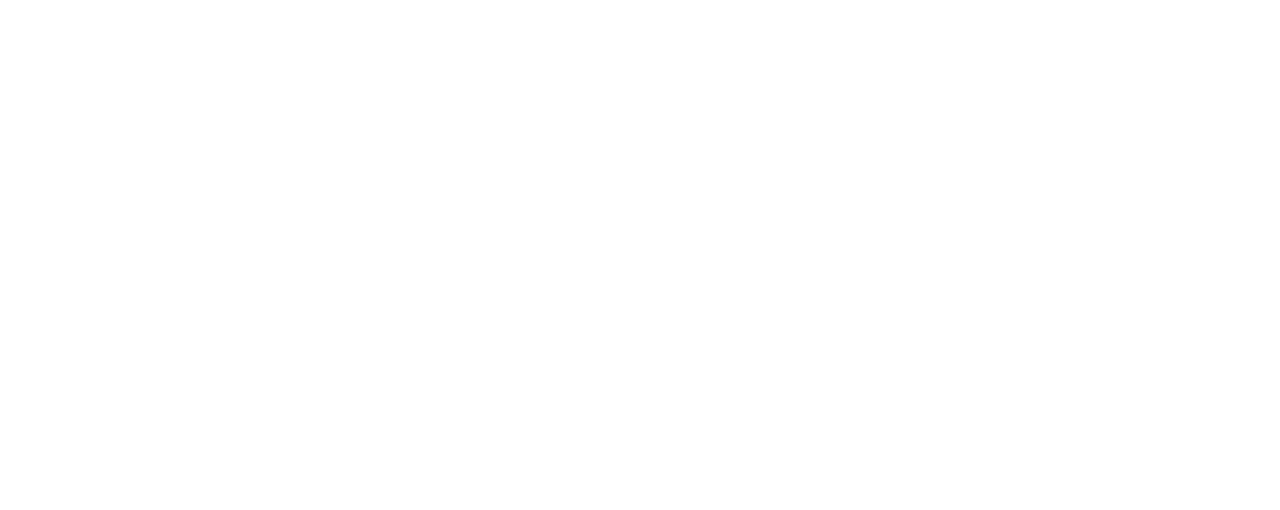
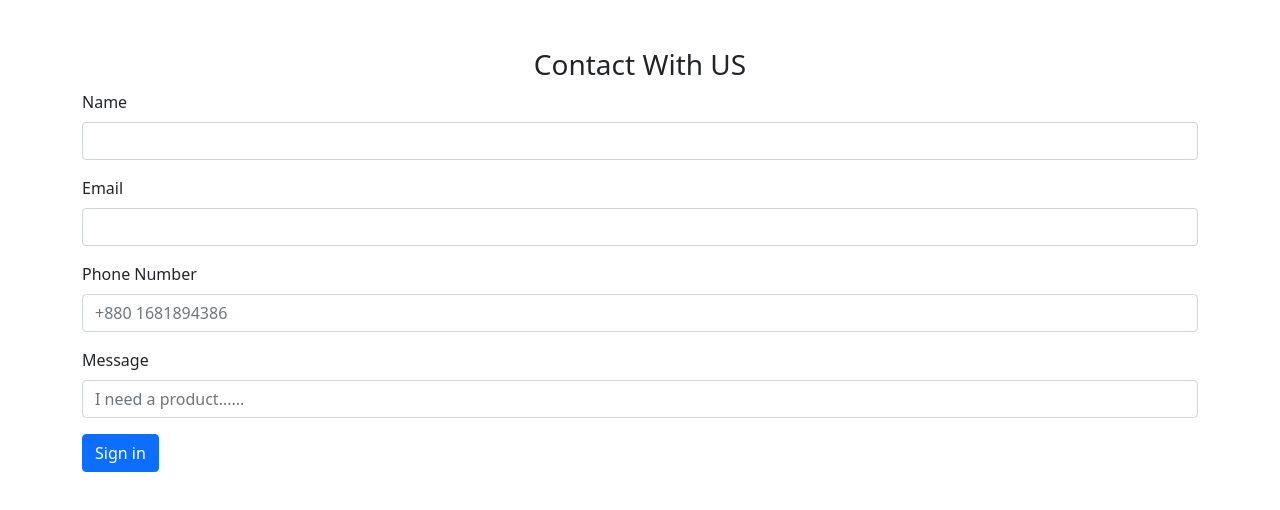
Before and after one commit to mdmoinulhossain/reactTest, a React (Create React App) app: page /contact in a window 1280 px wide. Before the commit this address had no page. Shown: the top 510 px of the page. Built offline with nearby package versions, Linux system fonts and the light colour scheme.

Commit message:
email-js added

```diff
--- a/package.json
+++ b/package.json
@@ -8,6 +8,7 @@
     "@testing-library/user-event": "^12.8.3",
     "aos": "^2.3.4",
     "axios": "^0.24.0",
+    "emailjs-com": "^3.2.0",
     "react": "^17.0.2",
     "react-dom": "^17.0.2",
     "react-icons": "^4.3.1",
--- a/src/App.js
+++ b/src/App.js
@@ -3,6 +3,7 @@
 import Magnify from "./component/Magnify";
 import Subscribe from "./component/Subscribe";
 import CatDetails from "./component/Fake_data/CatDetails";
+import ContactUs from "./component/ContactUs/ContactUs";
 
 function App() {
   return (
@@ -11,6 +12,7 @@
       <Route path="/magnify" element={<Magnify />} />
       <Route path="/subscribe" element={<Subscribe />} />
       <Route path="/cats" element={<CatDetails />} />
+      <Route path="/contact" element={<ContactUs />} />
     </Routes>
   );
 }
--- a/src/component/ContactUs/ContactUs.js
+++ b/src/component/ContactUs/ContactUs.js
@@ -1,8 +1,90 @@
-import React from "react";
+import React, { useRef, useState } from "react";
+import emailjs from "emailjs-com";
 import "./ContactUs.css";
 
 const ContactUs = () => {
-  return <section>contact us</section>;
+  const [userMessage, setUserMessage] = useState();
+  const form = useRef();
+
+  function sendEmail(e) {
+    e.preventDefault();
+    emailjs
+      .sendForm(
+        "service_paq2ewc",
+        "template_4ea5oiw",
+        e.target,
+        "teULhFCCp3oB5c_Gl"
+      )
+      .then(
+        (result) => {
+          if (result) {
+            setUserMessage("We Receive your Message!");
+            setTimeout(() => {
+              setUserMessage("");
+            }, 3000);
+          }
+          console.log(result.text);
+        },
+        (error) => {
+          console.log(error.text);
+        }
+      );
+    e.target.reset();
+  }
+  return (
+    <section className="container my-5">
+      <h3 className="text-center">Contact With US</h3>
+      <h4 className="text-center">{userMessage}</h4>
+      <form class="row g-3" ref={form} onSubmit={sendEmail}>
+        <div class="col-md-12">
+          <label for="inputName" class="form-label">
+            Name
+          </label>
+          <input type="text" class="form-control" id="inputName" name="name" />
+        </div>
+        <div class="col-md-12">
+          <label for="inputEmail4" class="form-label">
+            Email
+          </label>
+          <input
+            type="email"
+            class="form-control"
+            id="inputEmail4"
+            name="email"
+          />
+        </div>
+        <div class="col-12">
+          <label for="phone" class="form-label">
+            Phone Number
+          </label>
+          <input
+            type="number"
+            class="form-control"
+            id="phone"
+            placeholder="+880 1681894386"
+            name="phone"
+          />
+        </div>
+        <div class="col-12">
+          <label for="inputMessage" class="form-label">
+            Message
+          </label>
+          <input
+            type="text"
+            class="form-control"
+            id="inputMessage"
+            placeholder="I need a product......"
+            name="message"
+          />
+        </div>
+        <div class="col-12">
+          <button type="submit" class="btn btn-primary">
+            Sign in
+          </button>
+        </div>
+      </form>
+    </section>
+  );
 };
 
 export default ContactUs;
--- a/src/component/Header.js
+++ b/src/component/Header.js
@@ -25,6 +25,11 @@
             data
           </Link>
         </li>
+        <li className="li">
+          <Link to="/contact" className="link">
+            Contact US
+          </Link>
+        </li>
       </ul>
     </nav>
   );
```
Also changed, not shown: 1 other file (tests, documents, lock files or other folders).
